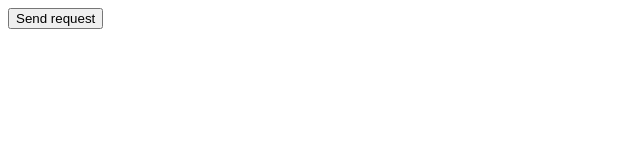
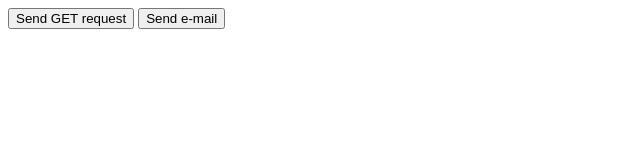
Before and after one commit to ValentinScorp/JsTasks, a plain HTML site: page Task8/demo.html in a window 1280 px wide. Shown: the whole page, without its empty margins (0-640 px from the left). Drawn offline with nearby package versions, Linux system fonts and the light colour scheme.

Commit message:
Task8 done. Not working on codepen. Need fix.

```diff
--- a/Task8/demo.html
+++ b/Task8/demo.html
@@ -7,8 +7,9 @@
 </head>
 
 <body>
-  <button onclick="sendRequest()">Send request</button>
+  <button onclick="sendRequest()">Send GET request</button>
+  <button onclick="sendEmail()">Send e-mail</button>
 </body>
-<script src="https://ajax.googleapis.com/ajax/libs/jquery/3.3.1/jquery.min.js"></script>
+
 <script type="text/javascript" src="demo.js"></script>
 </html>
--- a/Task8/demo.js
+++ b/Task8/demo.js
@@ -47,3 +47,41 @@ function sendRequest() {
     alert(httpRequest.status + ': ' + httpRequest.statusText);
   }
 }
+
+function sendEmail() {
+  var data = JSON.stringify({
+    "personalizations": [{
+      "to": [
+        {
+          "email": "valentin.blo@gmail.com"
+        }
+      ],
+      "subject": "Hello, World!"
+    }],
+  "from": {
+    "email": "from_address@example.com"
+  },
+  "content": [
+    {
+      "type": "text/plain",
+      "value": "without jquery"
+    }
+  ]
+});
+
+  var xhr = new XMLHttpRequest();
+  xhr.withCredentials = true;
+
+  xhr.addEventListener('readystatechange', function () {
+    if (this.readyState === this.DONE) {
+      console.log(this.responseText);
+    }
+  });
+
+  xhr.open('POST', 'https://api.sendgrid.com/v3/mail/send');
+  xhr.setRequestHeader('authorization',
+      'Bearer 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');
+  xhr.setRequestHeader('content-type', 'application/json');
+
+  xhr.send(data);
+}
```
